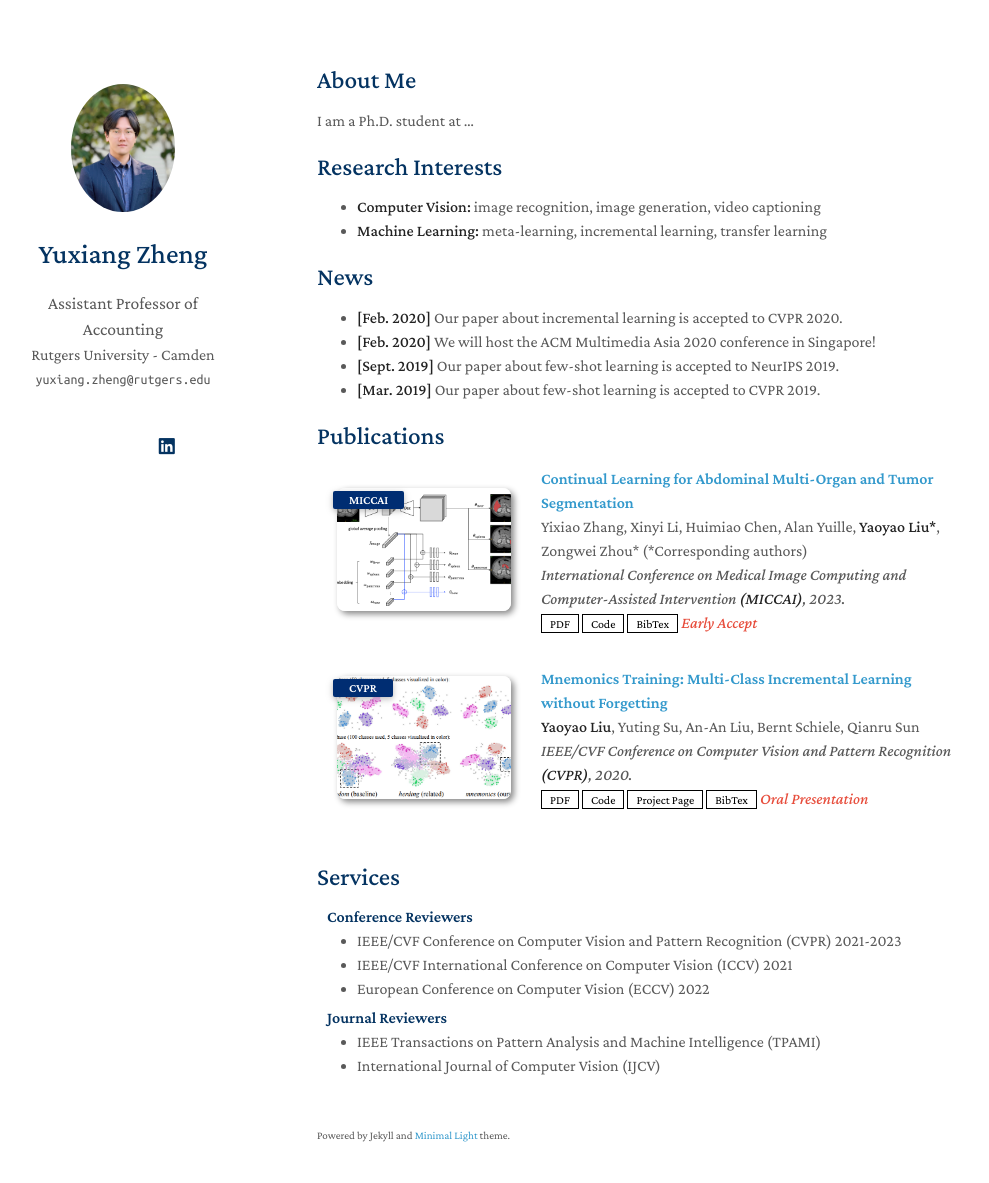
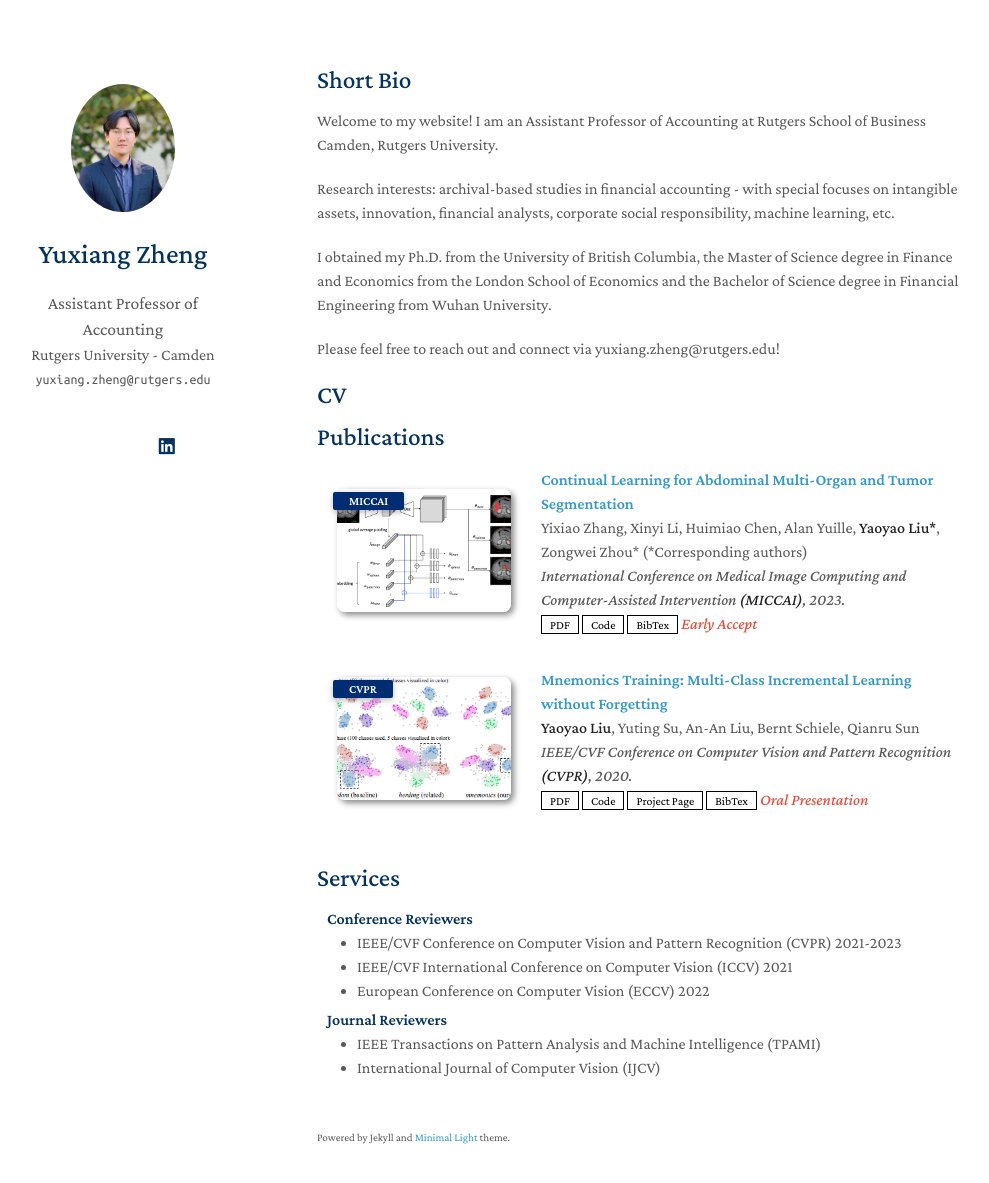
Before and after one commit to yuxiang-zheng/yuxiang-zheng.github.io, a Jekyll site: the page built from index.md, in a window 1280 px wide and 1218 px high. Shown: the top 1183 px of the window, without its empty margins (153-1142 px from the left). Built offline with Jekyll 4.4.1, drawn with Linux system fonts in a browser that asks for light colours; a style sheet for code colours, icons or effects is not loaded; our own code applies the rules of GitHub Pages for plain Markdown files.

Commit message:
Update index.md

```diff
--- a/index.md
+++ b/index.md
@@ -2,21 +2,18 @@
 layout: homepage
 ---
 
-## About Me
+## Short Bio
 
-I am a Ph.D. student at ...
+Welcome to my website! I am an Assistant Professor of Accounting at Rutgers School of Business Camden, Rutgers University.
 
-## Research Interests
+Research interests: archival-based studies in financial accounting - with special focuses on intangible assets, innovation, financial analysts, corporate social responsibility, machine learning, etc.
 
-- **Computer Vision:** image recognition, image generation, video captioning
-- **Machine Learning:** meta-learning, incremental learning, transfer learning
+I obtained my Ph.D. from the University of British Columbia, the Master of Science degree in Finance and Economics from the London School of Economics and the Bachelor of Science degree in Financial Engineering from Wuhan University.
 
-## News
+Please feel free to reach out and connect via yuxiang.zheng@rutgers.edu!
 
-- **[Feb. 2020]** Our paper about incremental learning is accepted to CVPR 2020.
-- **[Feb. 2020]** We will host the ACM Multimedia Asia 2020 conference in Singapore!
-- **[Sept. 2019]** Our paper about few-shot learning is accepted to NeurIPS 2019.
-- **[Mar. 2019]** Our paper about few-shot learning is accepted to CVPR 2019.
+## CV
+
 
 {% include_relative _includes/publications.md %}
 
```
